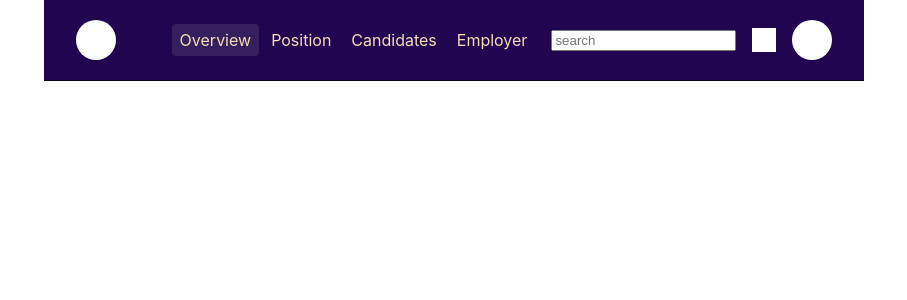
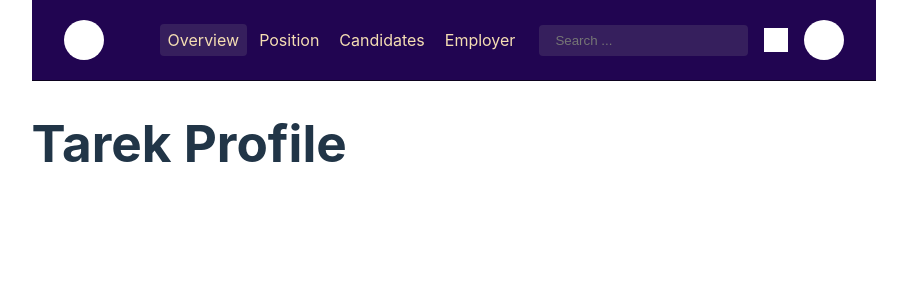
Before and after one commit to tarook0/Profile_Template, a React (Vite) app: page / in a window 1280 px wide. Shown: the top 300 px of the page, without its empty margins (186-1093 px from the left). Built offline with nearby package versions, Linux system fonts and the light colour scheme; the HTML template or start-up script is replaced by a standard one.

Commit message:
Create Header Design.

```diff
--- /dev/null
+++ b/src/Components/Content.jsx
@@ -0,0 +1,9 @@
+export default function Content() {
+  return (
+    <div>
+      <header>
+        <h1> Tarek Profile </h1>
+      </header>
+    </div>
+  );
+}
--- a/src/Components/MainPage.jsx
+++ b/src/Components/MainPage.jsx
@@ -1,9 +1,11 @@
+import Content from "./Content";
 import MenuBar from "./MenuBar";
 
 export default function MainPage() {
   return (
     <div>
       <MenuBar />
+      <Content />
     </div>
   );
 }
--- a/src/Components/MenuBar.jsx
+++ b/src/Components/MenuBar.jsx
@@ -14,15 +14,23 @@ export const Menu = styled(Inline).attrs(() => ({
   color: wheat;
   border-block-end: 1px solid #0c021e;
 `;
-export const Item = styled(Pad).attrs(() => ({
+const Item = styled(Pad).attrs(() => ({
   padding: ["s", "m"],
   as: "li",
 }))`
   background: ${(props) => (props.active ? "#361f5d" : "tranparent")};
   border-radius: 0.25rem;
-  list-style-type:none;
+  list-style-type: none;
 `;
-
+const SearchBar = styled(Pad).attrs(() => ({
+  as: "input",
+  padding: ["m", "l"],
+}))`
+  border-radius: 0.25rem;
+  background: #361f5d;
+  color: wheat;
+  border: none;
+`;
 export default function MenuBar() {
   return (
     <div>
@@ -30,13 +38,13 @@ export default function MenuBar() {
         <Logo size="2.5rem" />
         <nav>
           <Inline gutter="s" as={"ul"}>
-            <Item active >Overview</Item>
+            <Item active>Overview</Item>
             <Item>Position</Item>
             <Item>Candidates</Item>
             <Item>Employer</Item>
           </Inline>
         </nav>
-        <input placeholder="search" />
+        <SearchBar placeholder="Search ... " />
         <Logo square size="1.5rem" />
         <Logo size="2.5rem" />
       </Menu>
```
